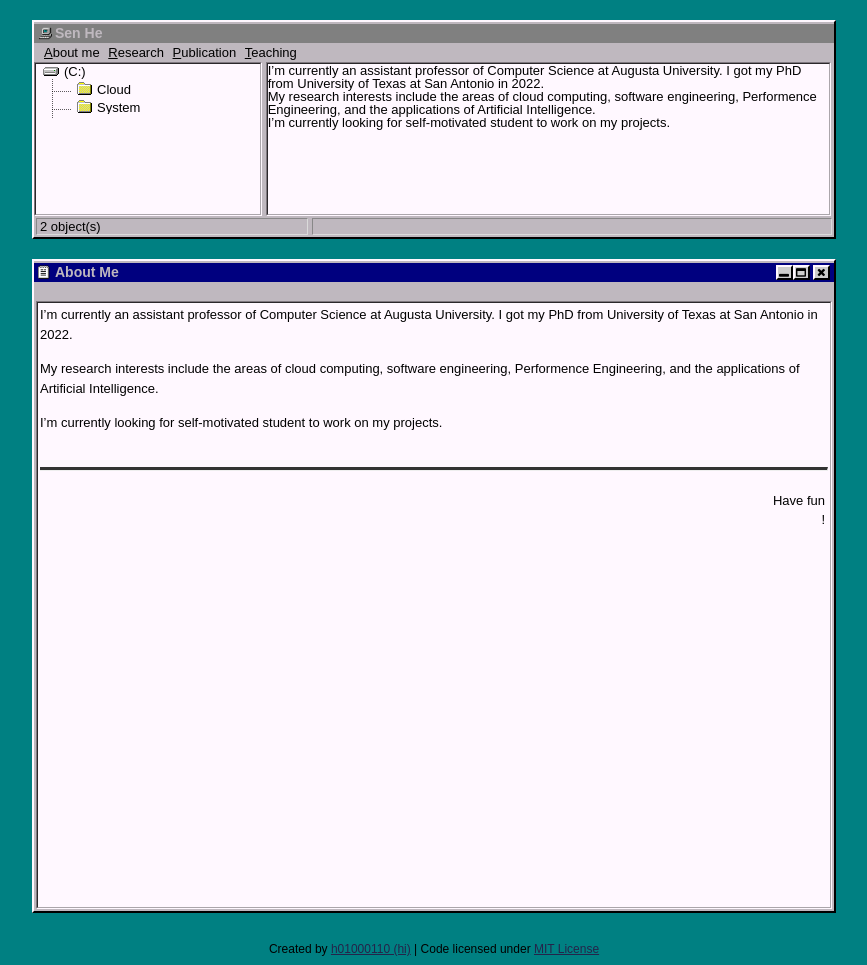
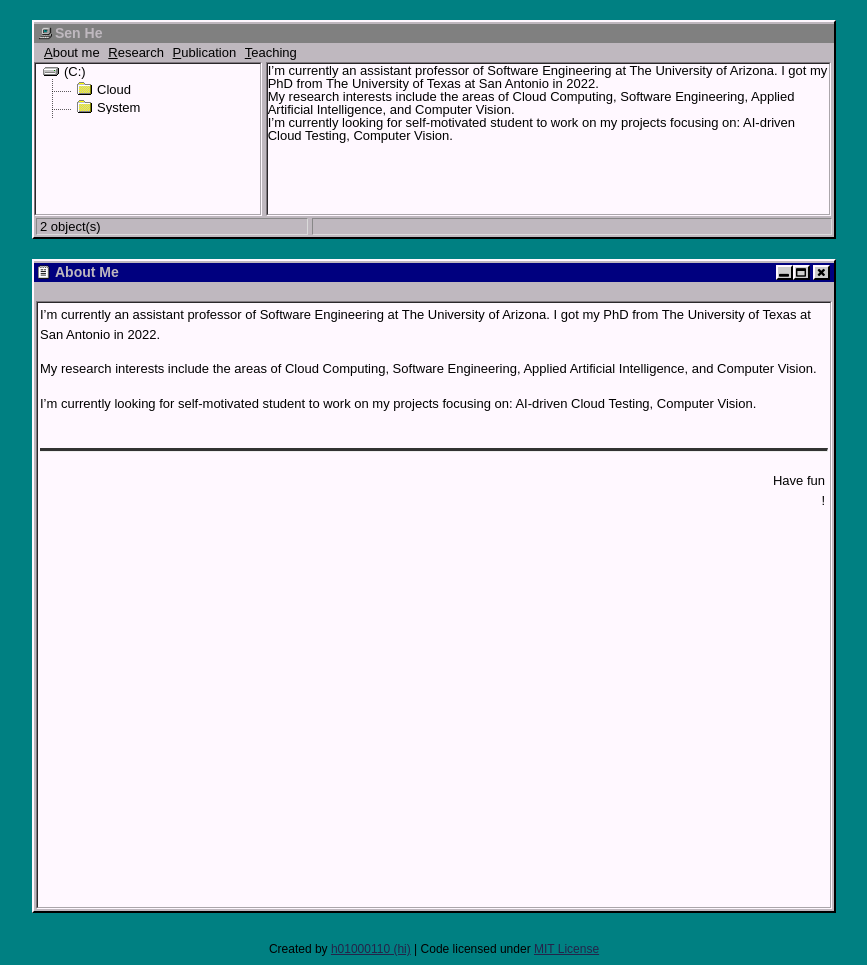
Before and after one commit to sen-he/sen-he.github.io, a Jekyll site: the page built from me/index.md, in a window 1280 px wide. Shown: the whole page, without its empty margins (206-1073 px from the left). Built offline with Jekyll 4.4.1, drawn with Linux system fonts in a browser that asks for light colours.

Commit message:
Update index.md

```diff
--- a/me/index.md
+++ b/me/index.md
@@ -3,8 +3,8 @@ layout: me
 title: About Me
 ---
 
-I'm currently an assistant professor of Computer Science at Augusta University. I got my PhD from University of Texas at San Antonio in 2022.
+I'm currently an assistant professor of Software Engineering at The University of Arizona. I got my PhD from The University of Texas at San Antonio in 2022.
 
-My research interests include the areas of cloud computing, software engineering, Performence Engineering, and the applications of Artificial Intelligence.
+My research interests include the areas of Cloud Computing, Software Engineering, Applied Artificial Intelligence, and Computer Vision.
 
-I'm currently looking for self-motivated student to work on my projects.
+I'm currently looking for self-motivated student to work on my projects focusing on: AI-driven Cloud Testing, Computer Vision.
```
